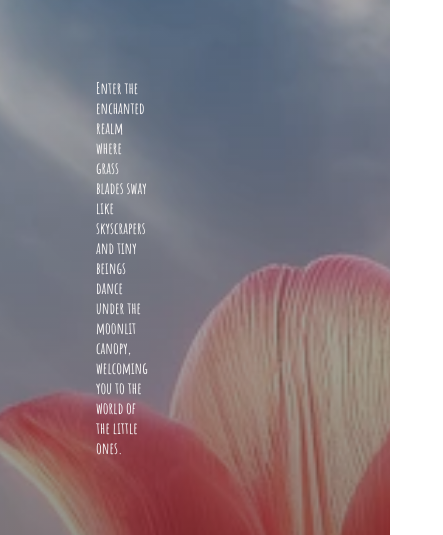
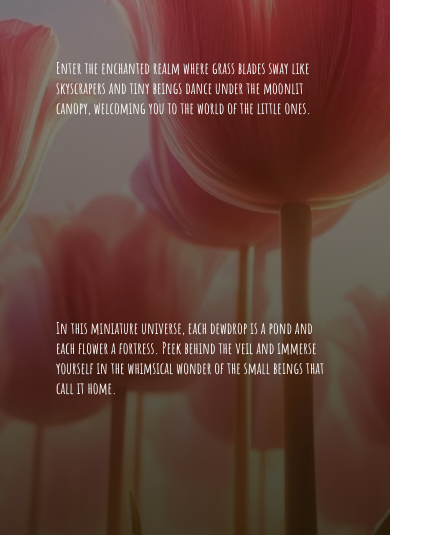
Before and after one commit to Denkhellen/Kobold, a plain HTML site: page index.html in a window 390 px wide. Shown: the part 764-1299 px from the top of the page, 443 px wide, since content can reach past the window. Drawn offline with Linux system fonts and the light colour scheme.

Commit message:
Schrift in der Mobilden ansicht geändert

```diff
--- a/css Kobold Website.css
+++ b/css Kobold Website.css
@@ -195,10 +195,26 @@ html {
 
 /* Media Query für kleine Bildschirme */
 @media (max-width: 768px) {
+  .text-grid {
+    grid-template-columns: 1fr 1fr 1fr 1fr 1fr; /* Fünf gleich große Spalten */
+    gap: 1.5rem;
+    padding: 1.5rem; /* Reduziertes Padding */
+    text-align: left; /* Links ausgerichteter Text */
+  }
+
   .text-statement {
-    font-size: 1em; /* Kleinere Schriftgröße für Mobilgeräte */
-    padding: 1.25rem; /* Geringeres Padding für Mobilgeräte */
-  }}
+    text-align: left; /* Links ausgerichteter Text */
+    padding: 0; /* Kein Padding */
+    margin-left: 0; /* Kein linker Außenabstand */
+    font-size: 1.5em; /* Kleinere Schriftgröße */
+  }
+
+  .text-grid > .text-statement:nth-child(1),
+  .text-grid > .text-statement:nth-child(2),
+  .text-grid > .text-statement:nth-child(3) {
+    grid-column: 1 / -1; /* Startet in Spalte 1 und erstreckt sich über alle 5 Spalten */
+  }
+}
 
   .content-below {
     background-color: rgb(17, 14, 0); /* Setzt den Hintergrund des Bereichs unter dem Bild auf Schwarz */
@@ -574,6 +590,21 @@ html {
     background-position: 0% 50%;
   }
 }
+@media (max-width: 768px) {
+  .join-button {
+    font-size: 2rem; /* Kleinere Schriftgröße */
+    padding: 0.4rem 0.8rem; /* Reduziertes Padding */
+    border-radius: 30px; /* Kleinere abgerundete Ecken */
+  }
+}
+
+@media (max-width: 480px) {
+  .join-button {
+    font-size: 1.5rem; /* Noch kleinere Schriftgröße */
+    padding: 0.3rem 0.6rem; /* Noch reduziertes Padding */
+    border-radius: 20px; /* Noch kleinere abgerundete Ecken */
+  }
+}
 
 /* Stil für das Bild und den Button */
 .full-width-banner-image {
```
